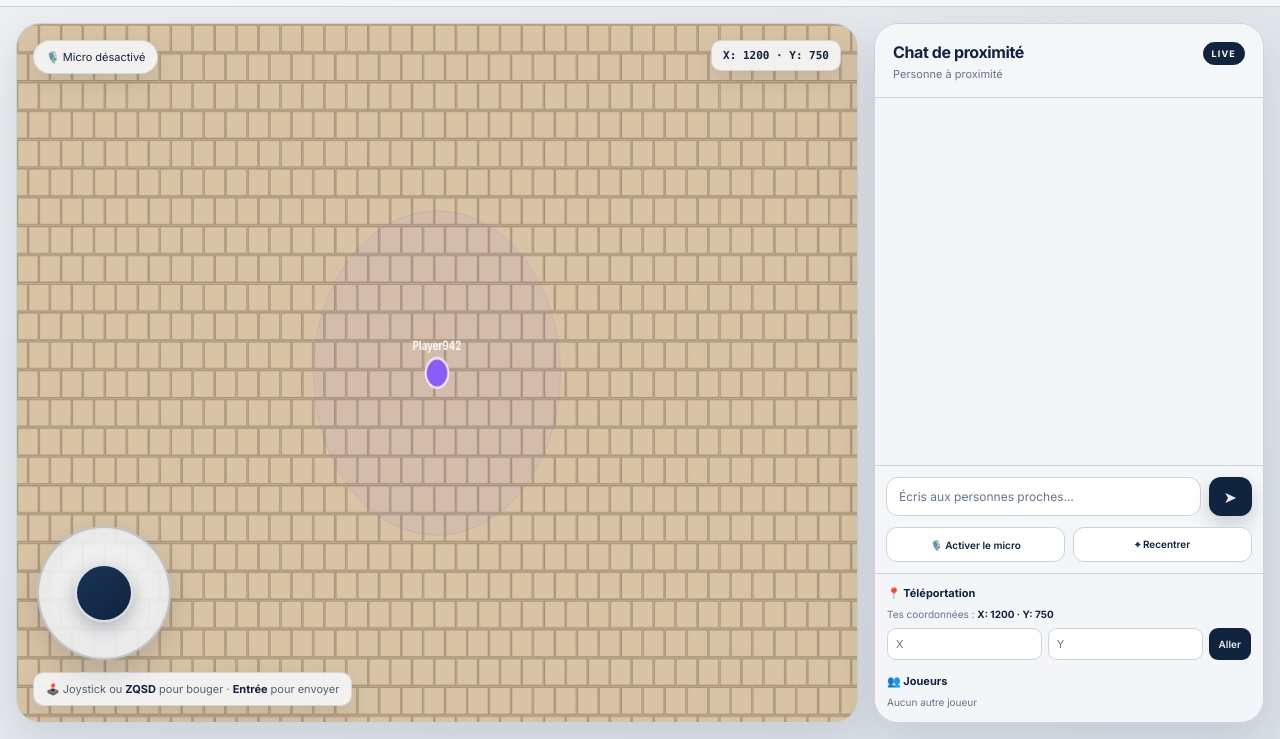
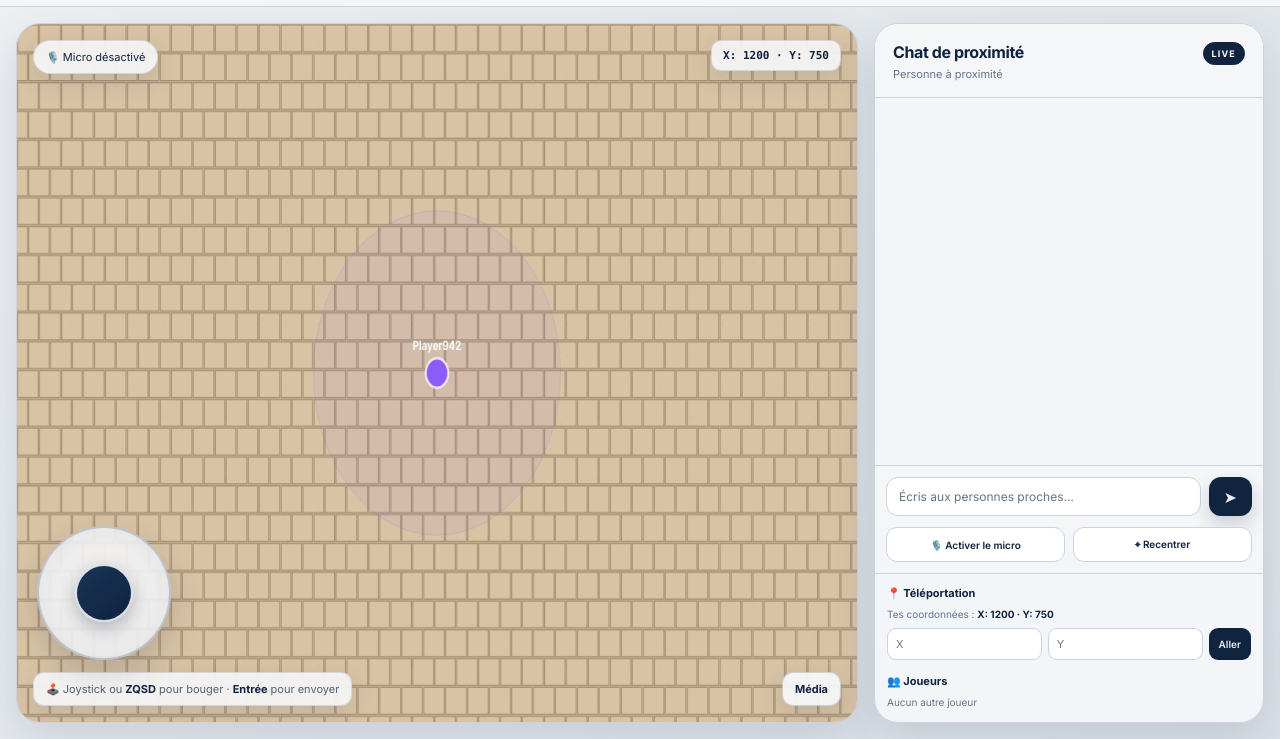
Before and after one commit to Elisee2011/Proxy-chat, a website built with Vite: page index.html in a window 1280 px wide. Shown: the part 61-800 px from the top of the page. Built offline with nearby package versions, Linux system fonts and the light colour scheme; no server answers; files whose address does not match are found by name.

Commit message:
Load media editor

```diff
--- a/index.html
+++ b/index.html
@@ -12,5 +12,6 @@
     <div id="root"></div>
     <script type="module" src="/src/main.js"></script>
     <script type="module" src="/src/theme.js"></script>
+    <script type="module" src="/src/media.js"></script>
   </body>
 </html>
```
